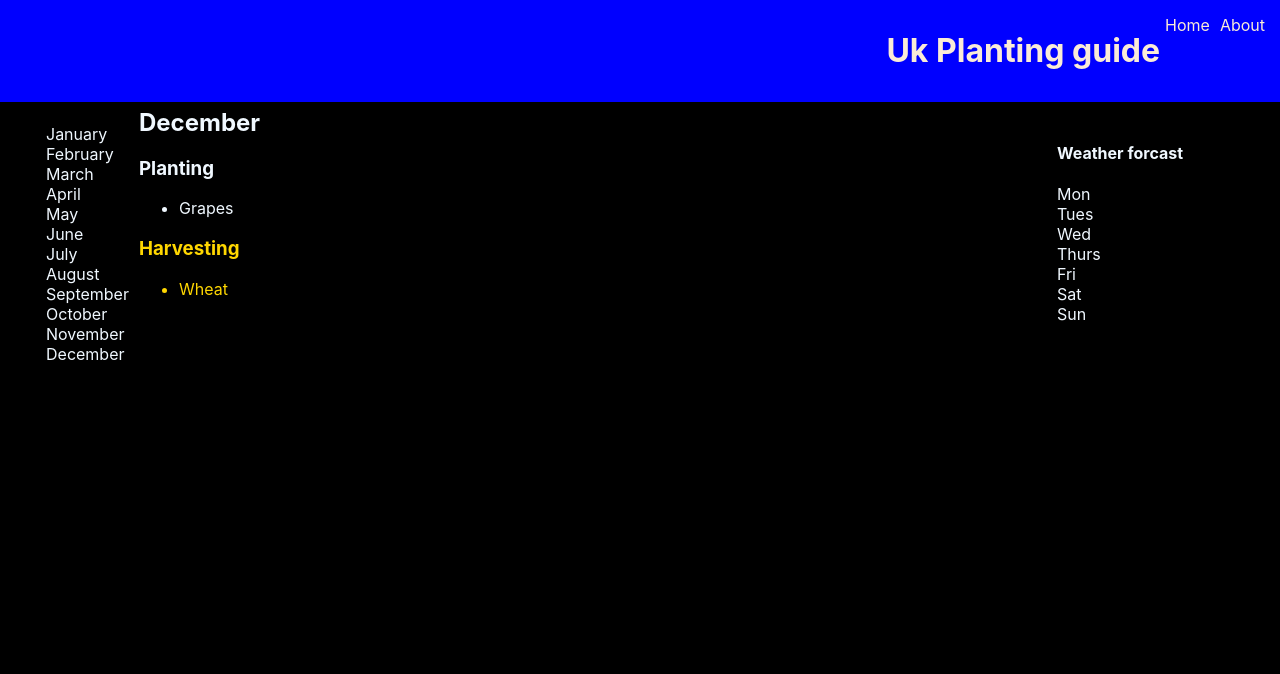
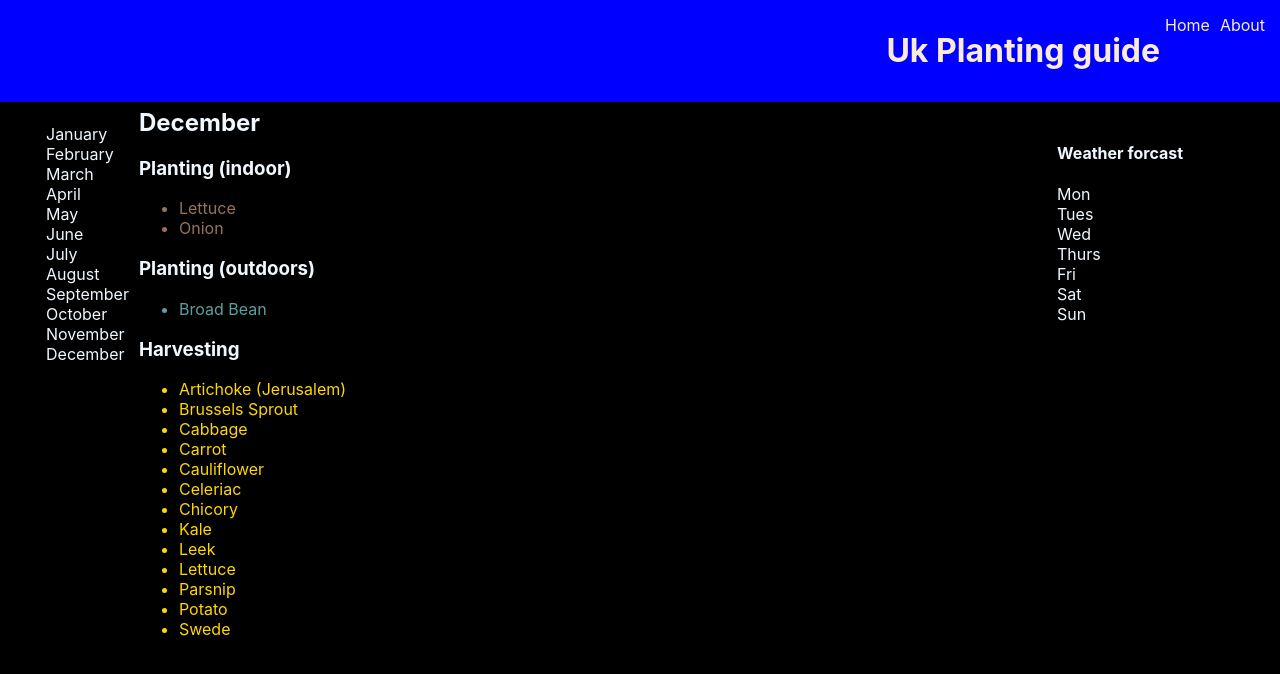
Before and after one commit to Dukewendo/planterguide, a React (Create React App) app: page /#/december in a window 1280 px wide. Shown: the top 674 px of the page. Built offline with nearby package versions, Linux system fonts and the light colour scheme.

Commit message:
november and december content updated

```diff
--- a/src/components/December.jsx
+++ b/src/components/December.jsx
@@ -1,19 +1,36 @@
-import React from 'react'
+import React from "react";
 
 import "./monthstyles.css";
 
 export default function December() {
   return (
     <div className="december-container">
-    <h2 className="december-title">December</h2>
-    <h3 className="what-to-plant">Planting</h3>
-    <ul className="december-planting-list">
-      <li className="december-item-list">Grapes</li>
-    </ul>
-    <h3 className="what-to-harvest">Harvesting</h3>
-    <ul className="what-to-harvest">
-      <li className="december-harvesting-list">Wheat</li>
-    </ul>
-  </div>
-  )
+      <h2 className="december-title">December</h2>
+      <h3 className="what-to-plant">Planting (indoor)</h3>
+      <ul className="indoor-planting-list">
+        <li className="december-indoor-item-list">Lettuce</li>
+        <li className="december-indoor-item-list">Onion</li>
+      </ul>
+      <h3 className="what-to-plant">Planting (outdoors)</h3>
+      <ul className="outdoor-planting-list">
+        <li className="december-outdoor-item-list">Broad Bean</li>
+      </ul>
+      <h3 className="what-to-harvest-title">Harvesting</h3>
+      <ul className="what-to-harvest">
+        <li className="december-harvesting-item">Artichoke (Jerusalem)</li>
+        <li className="december-harvesting-item">Brussels Sprout</li>
+        <li className="december-harvesting-item">Cabbage</li>
+        <li className="december-harvesting-item">Carrot</li>
+        <li className="december-harvesting-item">Cauliflower</li>
+        <li className="december-harvesting-item">Celeriac</li>
+        <li className="december-harvesting-item">Chicory</li>
+        <li className="december-harvesting-item">Kale</li>
+        <li className="december-harvesting-item">Leek</li>
+        <li className="december-harvesting-item">Lettuce</li>
+        <li className="december-harvesting-item">Parsnip</li>
+        <li className="december-harvesting-item">Potato</li>
+        <li className="december-harvesting-item">Swede</li>
+      </ul>
+    </div>
+  );
 }
--- a/src/components/November.jsx
+++ b/src/components/November.jsx
@@ -18,25 +18,25 @@ export default function November() {
       </ul>
       <h3 className="what-to-harvest-title">Harvesting</h3>
       <ul className="what-to-harvest">
-        <li className="october-harvesting-item">Artichoke (Jerusalem)</li>
-        <li className="october-harvesting-item">Broccoli</li>
-        <li className="october-harvesting-item">Brussels Sprout</li>
-        <li className="october-harvesting-item">Cabbage</li>
-        <li className="october-harvesting-item">Carrot</li>
-        <li className="october-harvesting-item">Cauliflower</li>
-        <li className="october-harvesting-item">Celeriac</li>
-        <li className="october-harvesting-item">Celery</li>
-        <li className="october-harvesting-item">Chard</li>
-        <li className="october-harvesting-item">Chicory</li>
-        <li className="october-harvesting-item">Chinese Cabbage</li>
-        <li className="october-harvesting-item">Kale</li>
-        <li className="october-harvesting-item">Leek</li>
-        <li className="october-harvesting-item">Lettuce</li>
-        <li className="october-harvesting-item">Parsnip</li>
-        <li className="october-harvesting-item">Potato</li>
-        <li className="october-harvesting-item">Pumpkin</li>
-        <li className="october-harvesting-item">Samphire</li>
-        <li className="october-harvesting-item">Swede</li>
+        <li className="november-harvesting-item">Artichoke (Jerusalem)</li>
+        <li className="november-harvesting-item">Broccoli</li>
+        <li className="november-harvesting-item">Brussels Sprout</li>
+        <li className="november-harvesting-item">Cabbage</li>
+        <li className="november-harvesting-item">Carrot</li>
+        <li className="november-harvesting-item">Cauliflower</li>
+        <li className="november-harvesting-item">Celeriac</li>
+        <li className="november-harvesting-item">Celery</li>
+        <li className="november-harvesting-item">Chard</li>
+        <li className="november-harvesting-item">Chicory</li>
+        <li className="november-harvesting-item">Chinese Cabbage</li>
+        <li className="november-harvesting-item">Kale</li>
+        <li className="november-harvesting-item">Leek</li>
+        <li className="november-harvesting-item">Lettuce</li>
+        <li className="november-harvesting-item">Parsnip</li>
+        <li className="november-harvesting-item">Potato</li>
+        <li className="november-harvesting-item">Pumpkin</li>
+        <li className="november-harvesting-item">Samphire</li>
+        <li className="november-harvesting-item">Swede</li>
       </ul>
     </div>
   );
```
